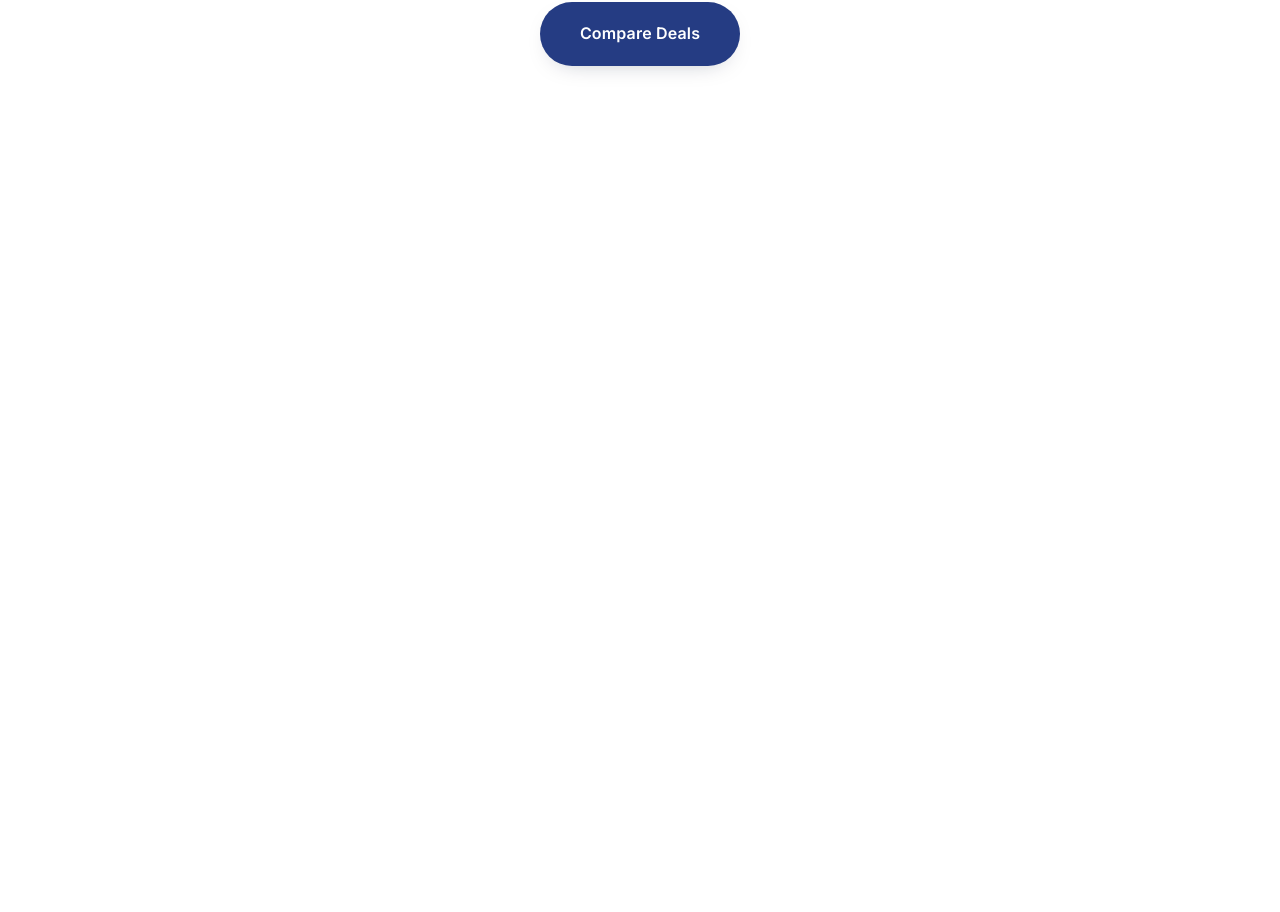
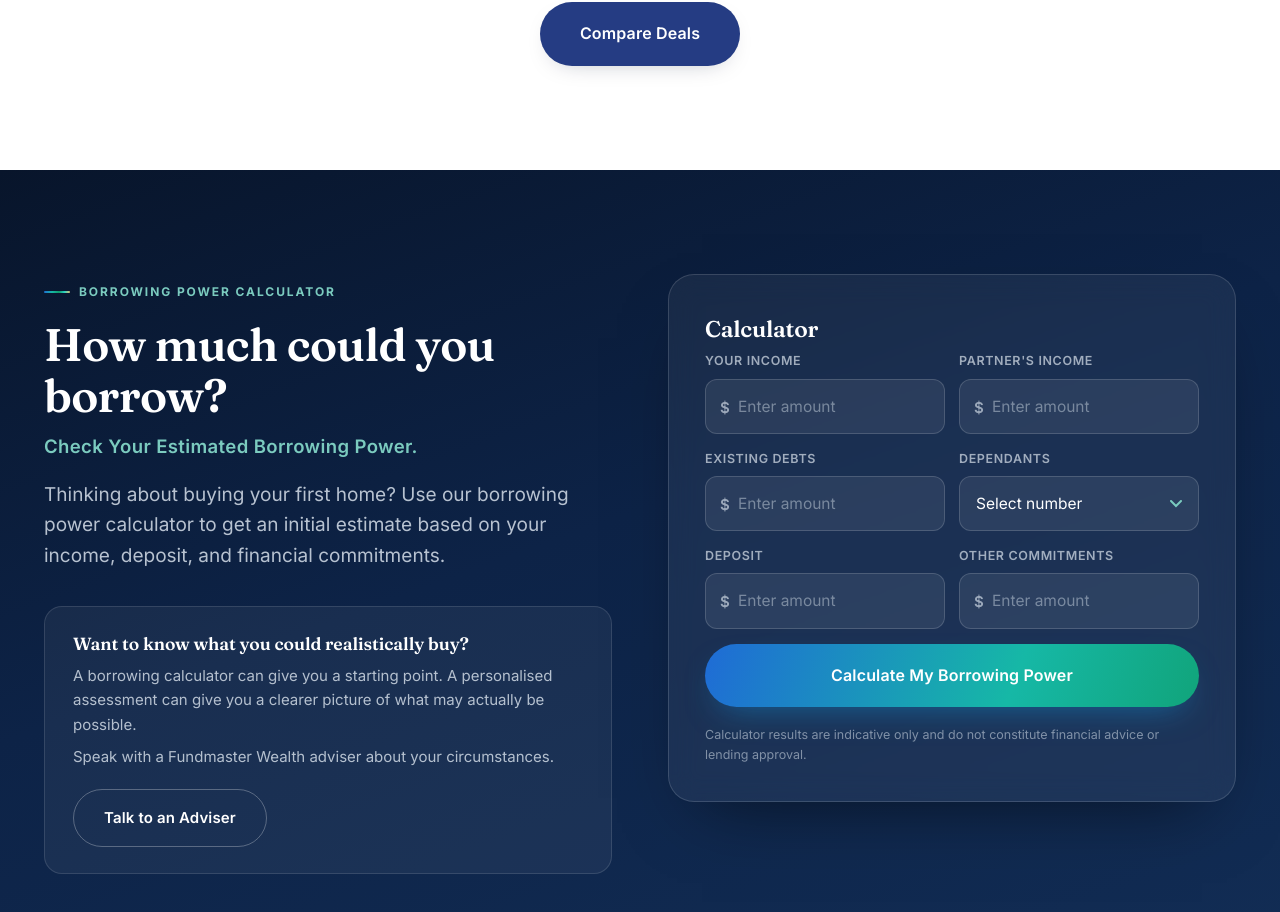
Before and after one commit to Magmaxlive/fundmasterwealth-landingpages, a Next.js app: page /home-loan-deals in a window 1280 px wide. Shown: the part 1688-2600 px from the top of the page. Before the commit the page ends 1858 px from the top, so only its background shows below. Built offline with nearby package versions, Linux system fonts and the light colour scheme; no server answers.

Commit message:
added borrowing power calculator

```diff
--- a/app/home-loan-deals/page.js
+++ b/app/home-loan-deals/page.js
@@ -4,6 +4,7 @@ import Header from '../components/Header'
 import Hero from '../components/Hero'
 import TrustStrip from '../components/TrustStrip'
 import ClarityCards from '../components/ClarityCards'
+import BorrowingPowerCalculator from '../components/BorrowingPowerCalculator'
 
 const Clarity_cards = [
     {
@@ -90,6 +91,7 @@ function page() {
                 ctaLabel="Compare Deals"
                 ctaHref="#check"
             />
+            <BorrowingPowerCalculator/>
     </div>
   )
 }
```
